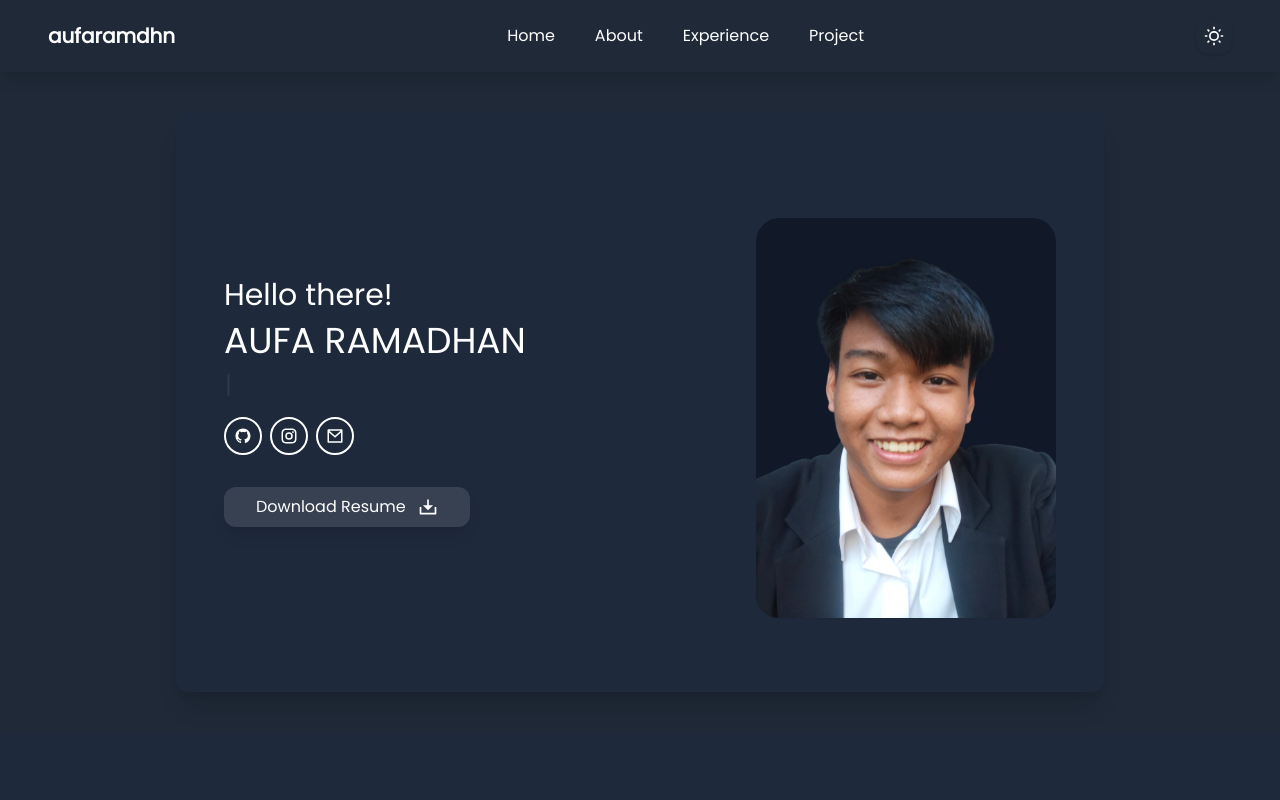
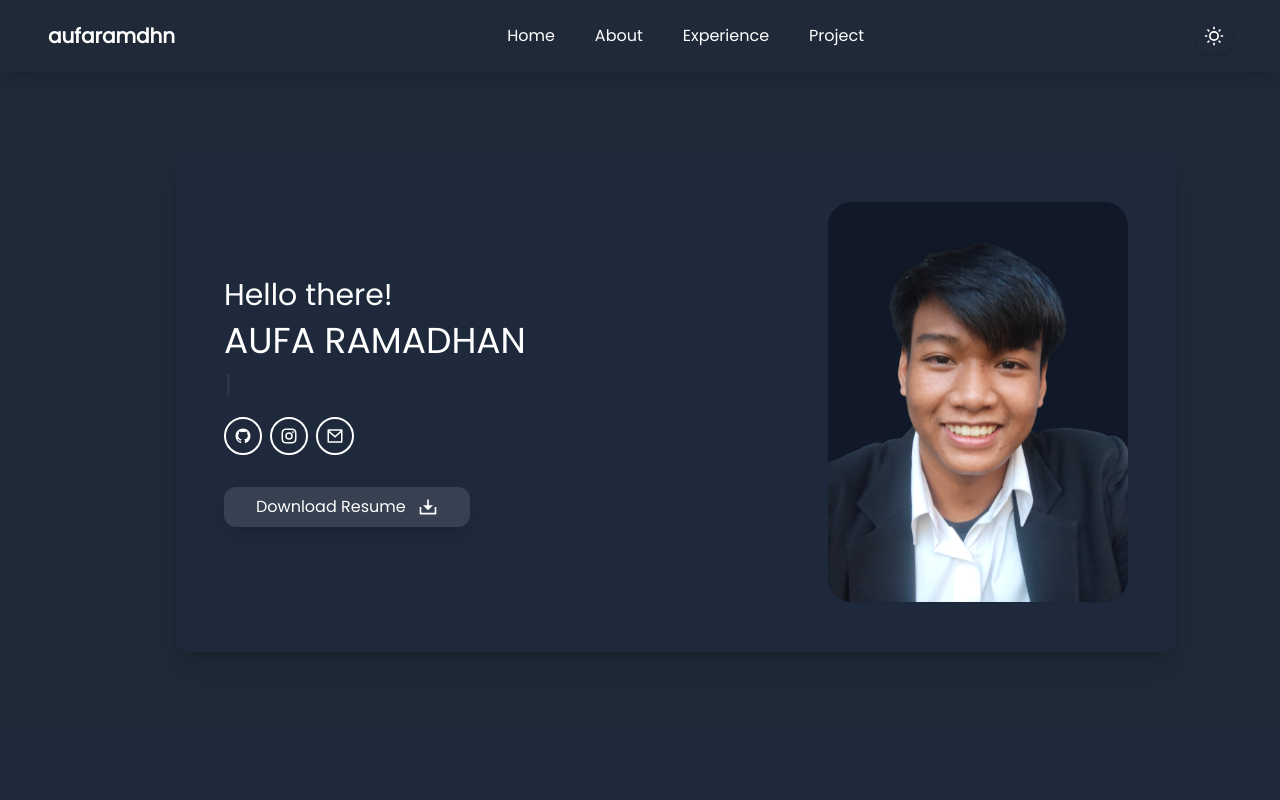
Before and after one commit to aufaramdhn/portfolio, a React (Vite) app: page / in a window 1280 px wide. Shown: the top 800 px of the page. Built offline with nearby package versions, Linux system fonts and the light colour scheme.

Commit message:
optimize page

```diff
--- a/src/App.jsx
+++ b/src/App.jsx
@@ -20,12 +20,12 @@ export default function App() {
   return (
     <>
       <Navbar />
-      <ScrollToTop />
       <Home />
       <About />
       {/* <Skills /> */}
       <Project />
       {/* <GithubContribution /> */}
+      <ScrollToTop />
       <Footer />
     </>
   );
--- a/src/components/Card.jsx
+++ b/src/components/Card/Card.jsx
@@ -1,10 +1,10 @@
 import React from "react";
 
 export const Card = (props) => {
-  const { children, className, Aos } = props;
+  const { children, className, dataAos } = props;
   return (
     <div
-      data-aos={Aos}
+      data-aos={dataAos}
       className={`transition-all duration-300 shadow-sm rounded-xl hover:shadow-md ${className}`}
     >
       {children}
--- /dev/null
+++ b/src/components/Card/CardProject.jsx
@@ -0,0 +1,30 @@
+import projects from "../../services/Projects.json";
+import { Card } from "./Card";
+
+export default function CardProject() {
+  return (
+    <>
+      <div className="lg:grid md:grid md:grid-cols-2 md:gap-5 lg:grid-cols-4 lg:gap-10">
+        {projects.map((project, index) => (
+          <Card
+            key={index}
+            dataAos="fade-right"
+            className="mb-5 bg-white md:mb-0 dark:bg-gray-900"
+          >
+            <img
+              src={project.image}
+              alt=""
+              className="rounded-tr-xl rounded-tl-xl"
+            />
+            <div className="p-3 dark:text-white">
+              <h4 className="text-xl font-bold">{project.title}</h4>
+              <p className="my-3 text-sm">{project.description}</p>
+              <h5 className="font-bold text-md">Technology Used</h5>
+              <p className="mt-2 text-sm">{project.technology}</p>
+            </div>
+          </Card>
+        ))}
+      </div>
+    </>
+  );
+}
--- a/src/containers/Home.jsx
+++ b/src/containers/Home.jsx
@@ -2,16 +2,16 @@ import { motion } from "framer-motion";
 import Avatar from "/profile/avatar.png";
 import { RiDownload2Line } from "react-icons/ri";
 import { SocialMedia } from "../components/SocialMedia";
-import {TypeWriter} from "../components/TypeWriter"
-import { Card } from "../components/Card";
+import { TypeWriter } from "../components/TypeWriter";
+import { Card } from "../components/Card/Card";
 
 export const Home = () => {
   return (
     <section
       id="home"
-      className="py-10 bg-white font-poppins md:px-44 dark:bg-gray-800"
+      className="py-20 bg-white font-poppins md:px-44 dark:bg-gray-800"
     >
-      <div className="py-10 bg-white dark:md:bg-slate-800 dark:bg-gray-800 md:bg-slate-100 md:shadow-xl md:rounded-xl">
+      <div className=" bg-white mx-auto lg:w-[1000px] dark:md:bg-slate-800 dark:bg-gray-800 md:bg-slate-100 md:shadow-xl md:rounded-xl py-10 pb-20 lg:pb-0 lg:py-0">
         <div className="flex flex-col lg:flex-row items-center justify-evenly md:justify-between px-12 h-[500px]">
           <div className="dark:text-white">
             <div className="mb-2 text-3xl">
@@ -45,7 +45,7 @@ export const Home = () => {
               <motion.button
                 whileHover={{ scale: 1.1 }}
                 whileTap={{ scale: 1 }}
-                className="flex items-center px-8 py-2 mt-6 shadow-lg rounded-xl lg:mt-8 border-gray-50 dark:hover:bg-gray-900 dark:bg-gray-700 hover:bg-slate-200"
+                className="flex items-center px-8 py-2 mt-6 mb-10 shadow-lg lg:mb-0 rounded-xl lg:mt-8 border-gray-50 dark:hover:bg-gray-900 dark:bg-gray-700 hover:bg-slate-200"
               >
                 Download Resume
                 <div className="text-xl ms-3">
@@ -56,7 +56,7 @@ export const Home = () => {
           </div>
           <Card
             Aos="fade-down"
-            className="bg-slate-200 dark:bg-gray-900 !rounded-3xl mt-8"
+            className="bg-slate-200 dark:bg-gray-900 !rounded-3xl"
           >
             <img
               src={Avatar}
--- a/src/containers/Project.jsx
+++ b/src/containers/Project.jsx
@@ -1,11 +1,10 @@
-import { Card } from "../components/Card";
-import projects from "../services/Projects.json";
+import CardProject from "../components/Card/CardProject";
 
 export const Project = () => {
   return (
     <section
       id="project"
-      className="px-10 pb-20 mx-auto font-poppins md:px-20 bg-slate-50 dark:bg-slate-800"
+      className="px-10 pb-20 mx-auto font-poppins md:px-20 bg-slate-50 dark:bg-gray-800"
     >
       <h1
         data-aos="fade-up"
@@ -13,29 +12,7 @@ export const Project = () => {
       >
         Project
       </h1>
-      <div
-        data-aos="fade-right"
-        className="lg:grid md:grid md:grid-cols-2 md:gap-5 lg:grid-cols-4 lg:gap-10"
-      >
-        {projects.map((project, index) => (
-          <Card
-            key={index}
-            className="mb-5 bg-white md:mb-0 dark:bg-gray-900"
-          >
-            <img
-              src={project.image}
-              alt=""
-              className="rounded-tr-xl rounded-tl-xl"
-            />
-            <div className="p-3  dark:text-white">
-              <h4 className="text-xl font-bold">{project.title}</h4>
-              <p className="my-3 text-sm">{project.description}</p>
-              <h5 className="font-bold text-md">Technology Used</h5>
-              <p className="mt-2 text-sm">{project.technology}</p>
-            </div>
-          </Card>
-        ))}
-      </div>
+      <CardProject />
     </section>
   );
 };
--- a/src/index.css
+++ b/src/index.css
@@ -4,6 +4,7 @@
 @tailwind components;
 @tailwind utilities;
 
-/* body {
+body {
+    max-width: 100%;
     overflow-x: hidden;
-} */
+}
```
